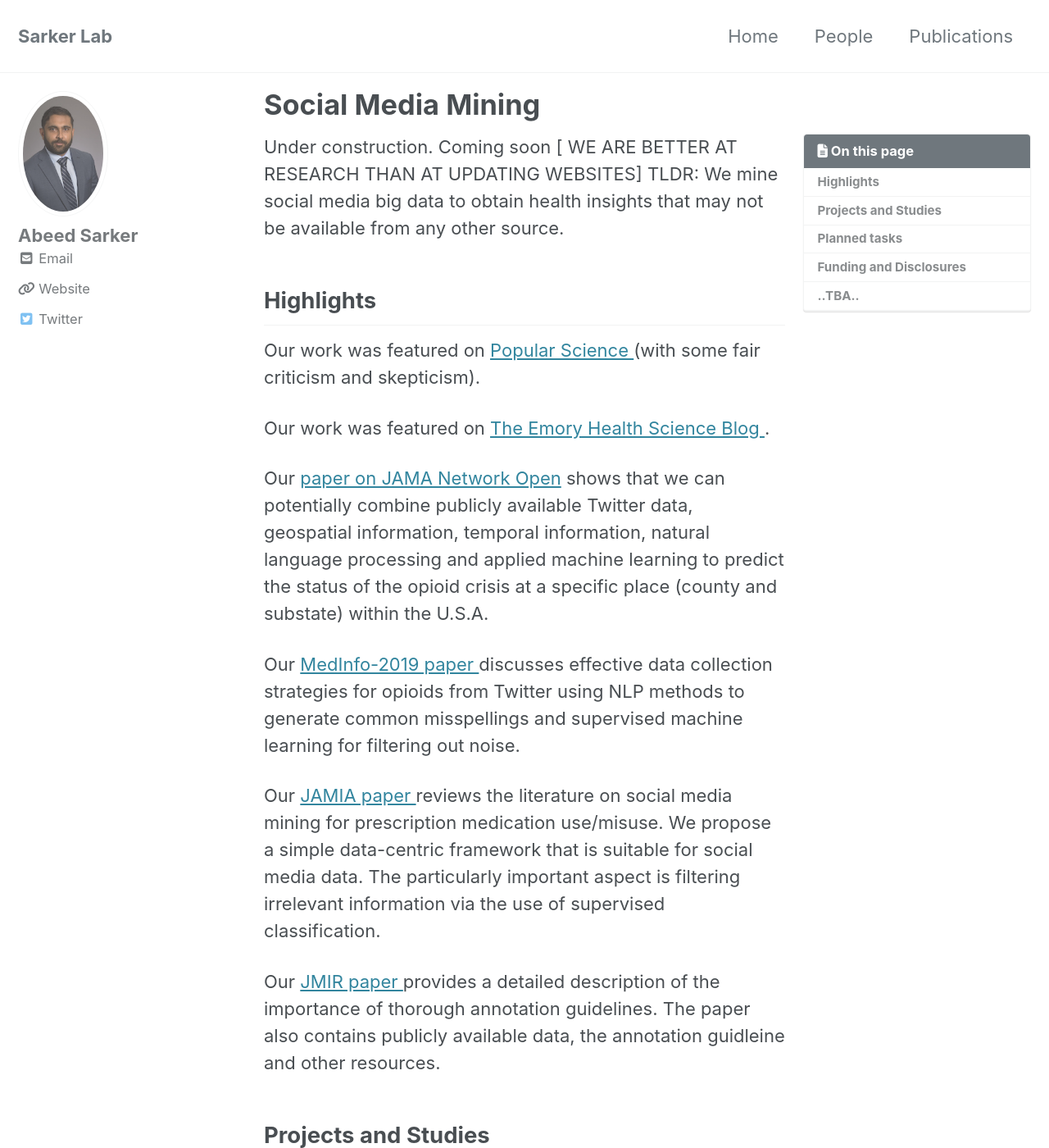
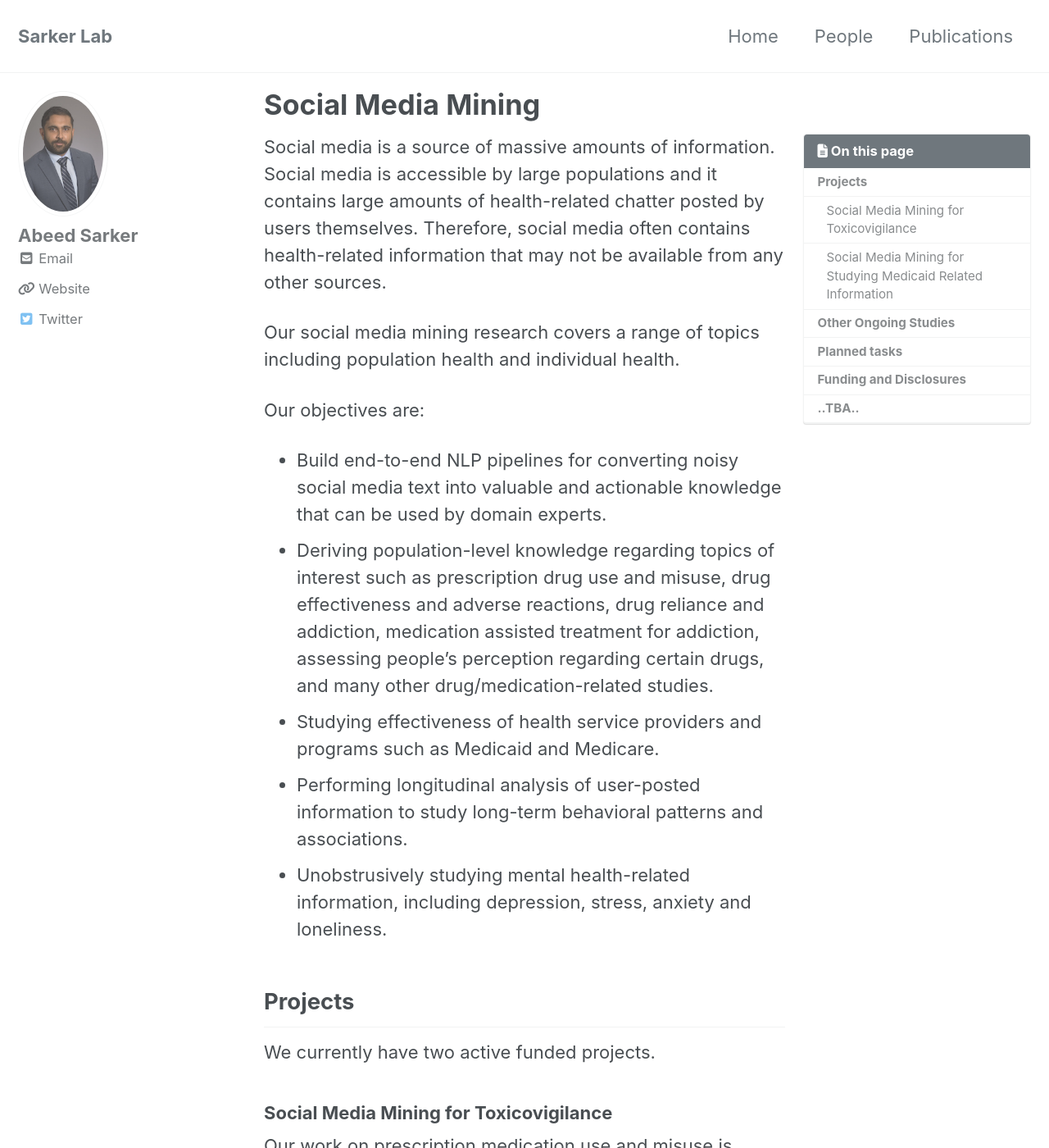
Before and after one commit to sarkerlab/Website, a Jekyll site: the page built from _pages/smm.md, in a window 1280 px wide and 1400 px high. Shown: the whole window at 82% size. Built offline with Jekyll 4.4.1, drawn with Linux system fonts in a browser that asks for light colours; cached includes are drawn as plain includes; nearby versions of some CDN libraries; some of the changed text lies outside the part shown.

Commit message:
Update smm.md

```diff
--- a/_pages/smm.md
+++ b/_pages/smm.md
@@ -15,31 +15,35 @@ layouts_gallery:
 last_modified_at: 2019-08-27T15:46:43-04:00
 toc: true
 ---
-Under construction. Coming soon [ WE ARE BETTER AT RESEARCH THAN AT UPDATING WEBSITES]
-TLDR:
-We mine social media big data to obtain health insights that may not be available from any other source.
+Social media is a source of massive amounts of information. Social media is accessible by large populations and it contains large amounts of health-related chatter posted by users themselves. Therefore, social media often contains health-related information that may not be available from any other sources.
 
-## Highlights
+Our social media mining research covers a range of topics including population health and individual health.
 
-Our work was featured on <a href="https://www.popsci.com/story/health/opioids-social-media-predict/"> Popular Science </a> (with some fair criticism and skepticism). <br />
+Our objectives are:
+- Build end-to-end NLP pipelines for converting noisy social media text into valuable and actionable knowledge that can be used by domain experts.
+- Deriving population-level knowledge regarding topics of interest such as prescription drug use and misuse, drug effectiveness and adverse reactions, drug reliance and addiction, medication assisted treatment for addiction, assessing people's perception regarding certain drugs, and many other drug/medication-related studies.
+- Studying effectiveness of health service providers and programs such as Medicaid and Medicare.
+- Performing longitudinal analysis of user-posted information to study long-term behavioral patterns and associations.
+- Unobstrusively studying mental health-related information, including depression, stress, anxiety and loneliness.
 
-Our work was featured on <a href = "http://www.emoryhealthsciblog.com/opioids-crunching-the-tweets/"> The Emory Health Science Blog </a>. <br />
+## Projects
 
-Our <a href="https://jamanetwork.com/journals/jamanetworkopen/fullarticle/2753983"> paper on JAMA Network Open</a> shows that we can potentially combine publicly available Twitter data, geospatial information, temporal information, natural language processing and applied machine learning to predict the status of the opioid crisis at a specific place (county and substate) within the U.S.A. <br />
+We currently have two active funded projects.
 
-Our <a href="https://www.ncbi.nlm.nih.gov/pmc/articles/PMC6774610/"> MedInfo-2019 paper </a> discusses effective data collection strategies for opioids from Twitter using NLP methods to generate common misspellings and supervised machine learning for filtering out noise. <br />
+### Social Media Mining for Toxicovigilance
+Our work on prescription medication use and misuse is funded by the NIH/NIDA. We are trying to build the NLP and computational methods that can make use of social media big data to predict future drug-related crises (such as the opioid crisis), study the current state of prescription drug related problems, study the natural histories of individuals suffering from substance use disorder and mining information that are useful to toxicologists who are assisting people with substance use disorder on a daily basis.
 
-Our <a href="https://academic.oup.com/jamia/advance-article/doi/10.1093/jamia/ocz162/5581276"> JAMIA paper </a> reviews the literature on social media mining for prescription medication use/misuse. We propose a simple data-centric framework that is suitable for social media data. The particularly important aspect is filtering irrelevant information via the use of supervised classification. <br />
+Our publications related to the project are available from the NIH: <a href="https://projectreporter.nih.gov/project_info_results.cfm?aid=9577760&icde=47853524"> HERE </a>.
 
-Our <a href="https://preprints.jmir.org/preprint/15861"> JMIR paper </a> provides a detailed description of the importance of thorough annotation guidelines. The paper also contains publicly available data, the annotation guidleine and other resources.
+### Social Media Mining for Studying Medicaid Related Information
+We are working, in collaboration with the Oregon Health & Science University and the University of Pennsylvania, to study Medicaid-related information from Twitter. We have two primary objectives: (i) to understand how medicaid agencies and managed care organizations (MCOs) are using Twitter to provide services, and (ii) to study user perceptions about Medicaid-related services.
 
-
-## Projects and Studies
+## Other Ongoing Studies
 <ul>
 <li /> Social media mining for Toxicovigilance (NIH)
 <li /> Studing user perceptions of Medicaid services from Twitter (RWJF; OHSU)
 <li /> Chronic stress and social media (Emory; TBA)
-<li /> Cancer and social media (Emory; TBA)
+<li /> Chronic disease communications and social media (Emory; TBA)
 <li /> Mental health and social media (Emory; TBA)
 
 </ul>
```
